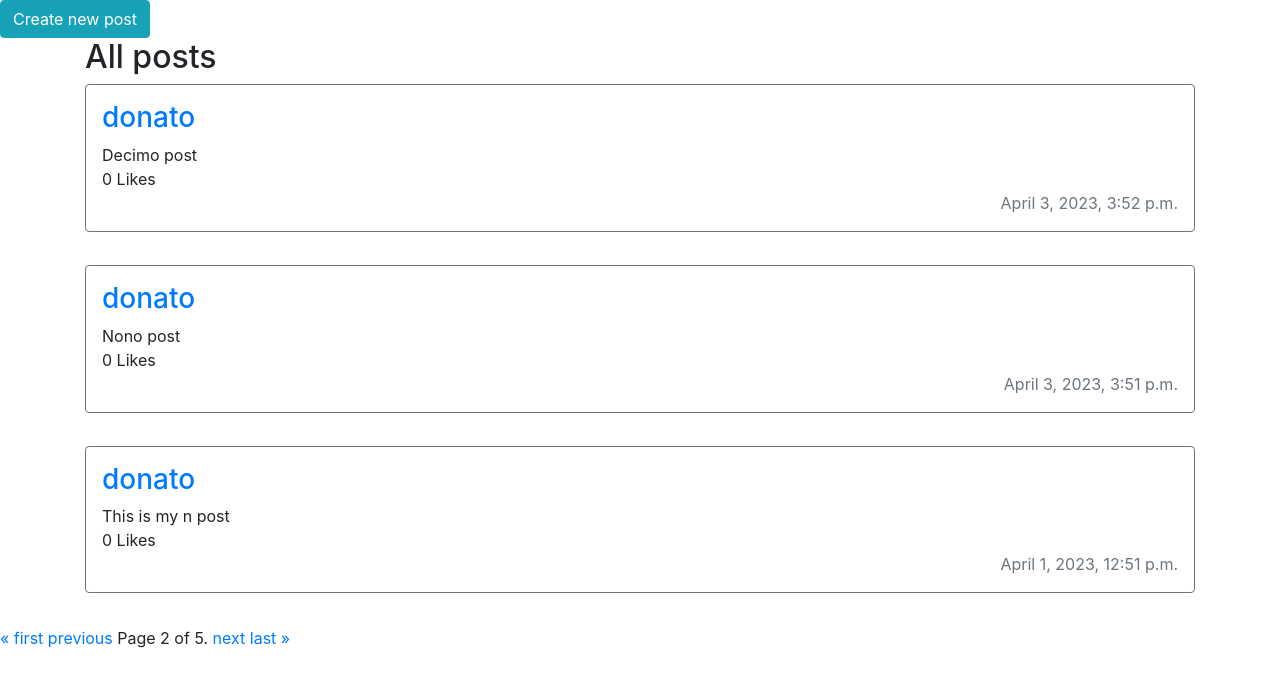
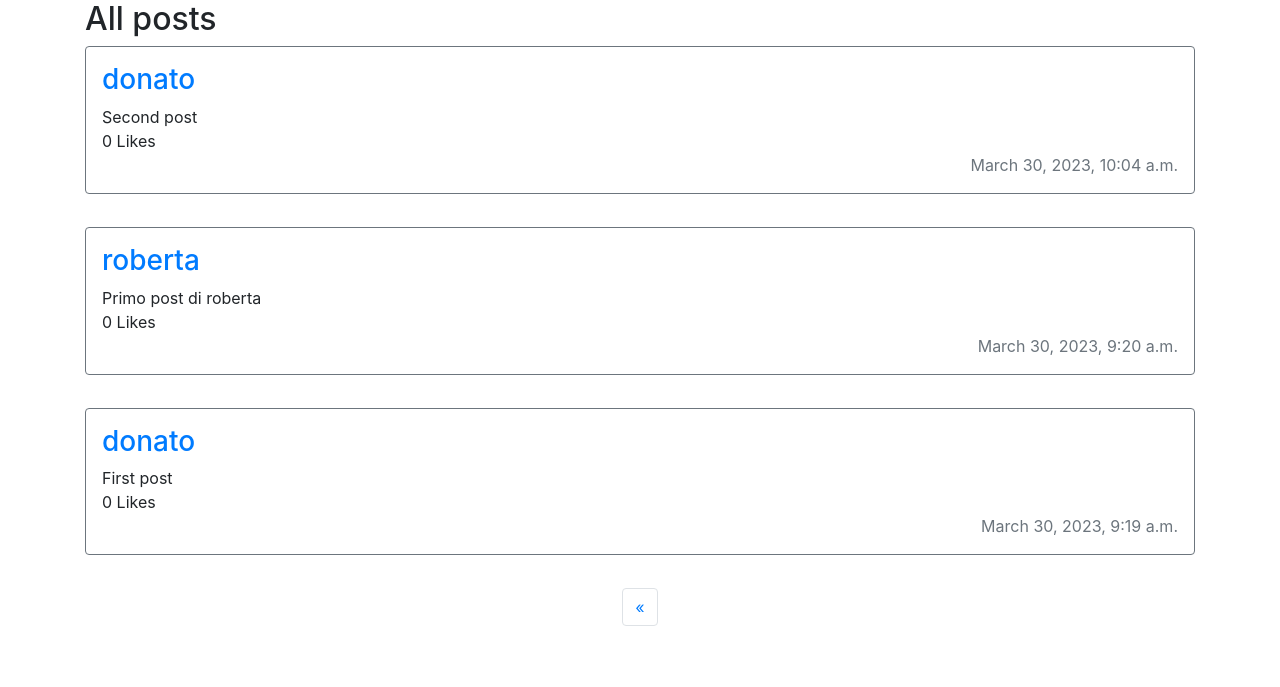
Before and after one commit to donato-casiello/network, a Django app: page /?page=2 in a window 1280 px wide. Shown: the part 56-743 px from the top of the page. Run offline with Django 3.2, Linux system fonts and the light colour scheme; data comes from the database, SQL or seed files in the repository; both versions use the stored data as it was after the commit; some libraries are stand-ins or nearby versions.

Commit message:
Add pagination buttons

```diff
--- a/network/templates/network/index.html
+++ b/network/templates/network/index.html
@@ -2,6 +2,7 @@
 
 {% block body %}
     <!--Create new post-->
+    {% if user.is_authenticated %}
     <button class="btn btn-info" id="create">Create new post</button>
     <div class="container" id="new">
         <form action="{% url 'index' %}" method="post">
@@ -11,6 +12,7 @@
             <input class="btn btn-primary my-3" type="submit" value="Post">
         </form>
     </div>
+    {% endif %}
 
     <!--Other posts-->
     <div class="container d-flex flex-column" id="posts">
@@ -28,21 +30,51 @@
         {% endfor %}
     </div>
 
+    <div class="container">
+    <nav>
+        <ul class="pagination justify-content-center">
+            {% if page_obj.has_previous %}
+                <li class="page-item">
+                    <a class="page-link" href="?page={{ page_obj.previous_page_number }}" aria-label="Previous">
+                    <span aria-hidden="true">&laquo;</span>
+                    </a>
+                </li>
+            {% endif %}
+            <!--
+            {% for x in pagePosts.page_range %}
+                <li class="page-item"><a class="page-link" href="#">{{page_obj.2}}</a></li>
+            {% endfor %}
+            -->
+
+          {% if page_obj.has_next %}
+          <li class="page-item">
+            <a class="page-link" href="?page={{ page_obj.next_page_number }}" aria-label="Next">
+              <span aria-hidden="true">&raquo;</span>
+            </a>
+          </li>
+          {% endif %}
+        </ul>
+    </nav>
+    </div>
+
+    <!--
     <div class="pagination">
-        <span class="step-links">
+        <span class="page-item">
             {% if page_obj.has_previous %}
-                <a href="?page=1">&laquo; first</a>
-                <a href="?page={{ page_obj.previous_page_number }}">previous</a>
+                <a class="page-link" href="?page=1">&laquo; first</a>
+                <a class="page-link" href="?page={{ page_obj.previous_page_number }}">previous</a>
             {% endif %}
 
-            <span class="current">
+            <span class="page-item">
                 Page {{ page_obj.number }} of {{ page_obj.paginator.num_pages }}.
             </span>
-
+            <span><a href="{{page_obj.number}}">{{ page_obj.number }}</a></span>
             {% if page_obj.has_next %}
-                <a href="?page={{ page_obj.next_page_number }}">next</a>
+                <a class="page-item" href="?page={{ page_obj.next_page_number }}">next</a>
                 <a href="?page={{ page_obj.paginator.num_pages }}">last &raquo;</a>
             {% endif %}
         </span>
     </div>
+    -->
+
 {% endblock %}
--- a/network/views.py
+++ b/network/views.py
@@ -1,4 +1,5 @@
 import json
+from django import template
 from django.contrib.auth import authenticate, login, logout
 from django.contrib.auth.decorators import login_required
 from django.db import IntegrityError
@@ -8,12 +9,16 @@ from django.urls import reverse
 from django.views.decorators.csrf import csrf_exempt
 from django.core.paginator import Paginator
 from django.views.generic import ListView
+from django.template.defaulttags import register
 
 from .models import User, Comment, Post, Follower
 
+register = template.Library()
+@register.filter(name='times')
+def times(number):
+    return range(number)
+
 # Define the number of posts to display
-
-
 def index(request):
     if request.method == 'POST':
         # Create new post
@@ -25,13 +30,14 @@ def index(request):
     else:
         # Render all the posts
         posts = Post.objects.all().order_by('-datetime')
-        pagePosts = Paginator(posts, 3)
+        pagePosts = Paginator(posts, 10)
         # To display the correct number of posts
         page_number = request.GET.get('page')
         page_obj = pagePosts.get_page(page_number)
-        context = {"pagePosts": pagePosts, "page_obj": page_obj}
+        # Create a variable to make to for loop
+        range_page = range(page_obj.paginator.num_pages)
+        context = {"pagePosts": pagePosts, "page_obj": page_obj, "range_page":range_page}
         return render(request, "network/index.html", context)
-
 
 def login_view(request):
     if request.method == "POST":
@@ -52,11 +58,9 @@ def login_view(request):
     else:
         return render(request, "network/login.html")
 
-
 def logout_view(request):
     logout(request)
     return HttpResponseRedirect(reverse("index"))
-
 
 def register(request):
     if request.method == "POST":
```
Also changed, not shown: db.sqlite3.
